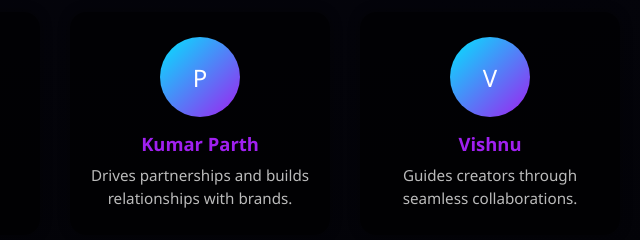
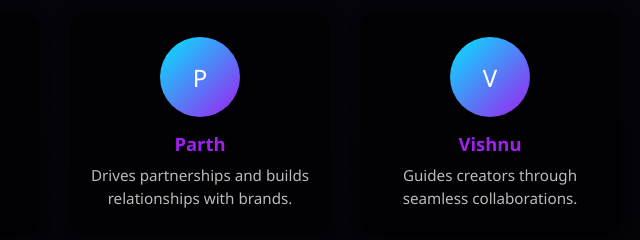
Before and after one commit to Lunarcreast-commits/-lunar-creast, a plain HTML site: page index.html in a window 1280 px wide. Shown: the part 1800-2040 px from the top of the page, 440-1080 px from the left. Drawn offline with Linux system fonts and the light colour scheme.

Commit message:
Update index.html

```diff
--- a/index.html
+++ b/index.html
@@ -139,7 +139,7 @@
       </div>
       <div class="member">
         <div class="avatar">P</div>
-        <h3>Kumar Parth</h3>
+        <h3>Parth</h3>
         <p>Drives partnerships and builds relationships with brands.</p>
       </div>
       <div class="member">
```
